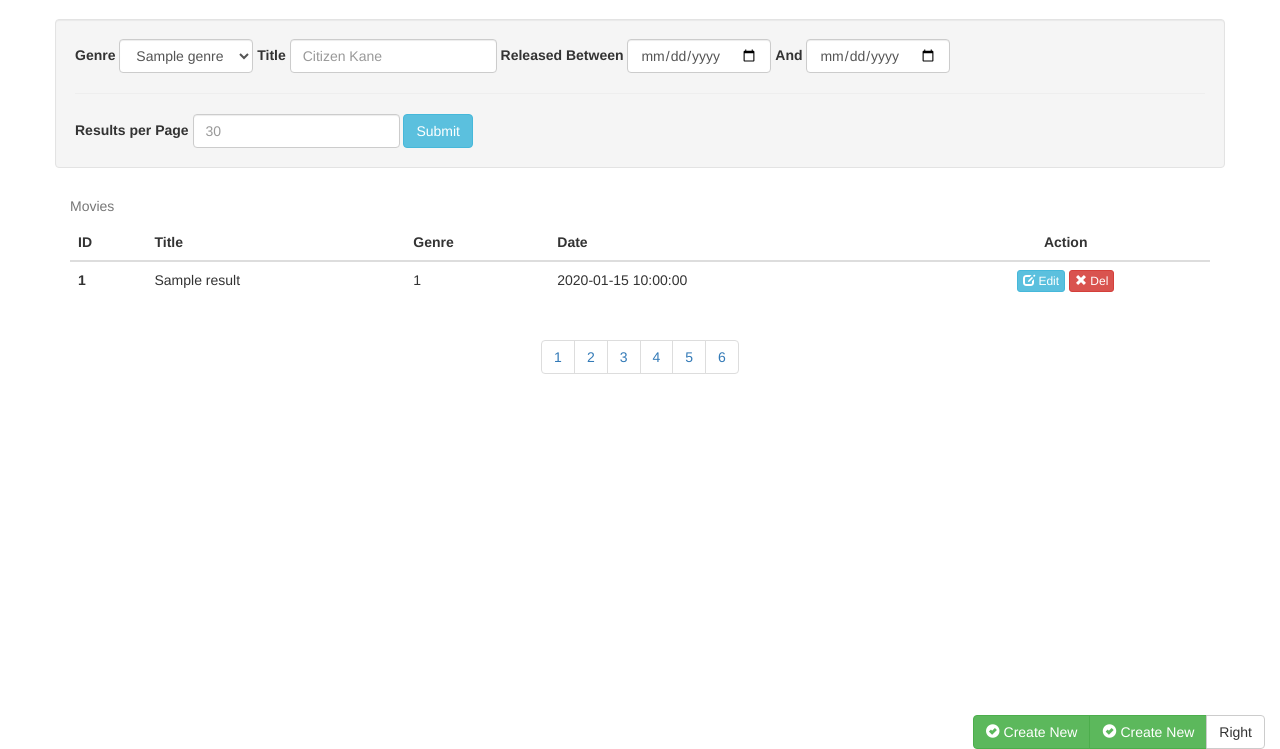
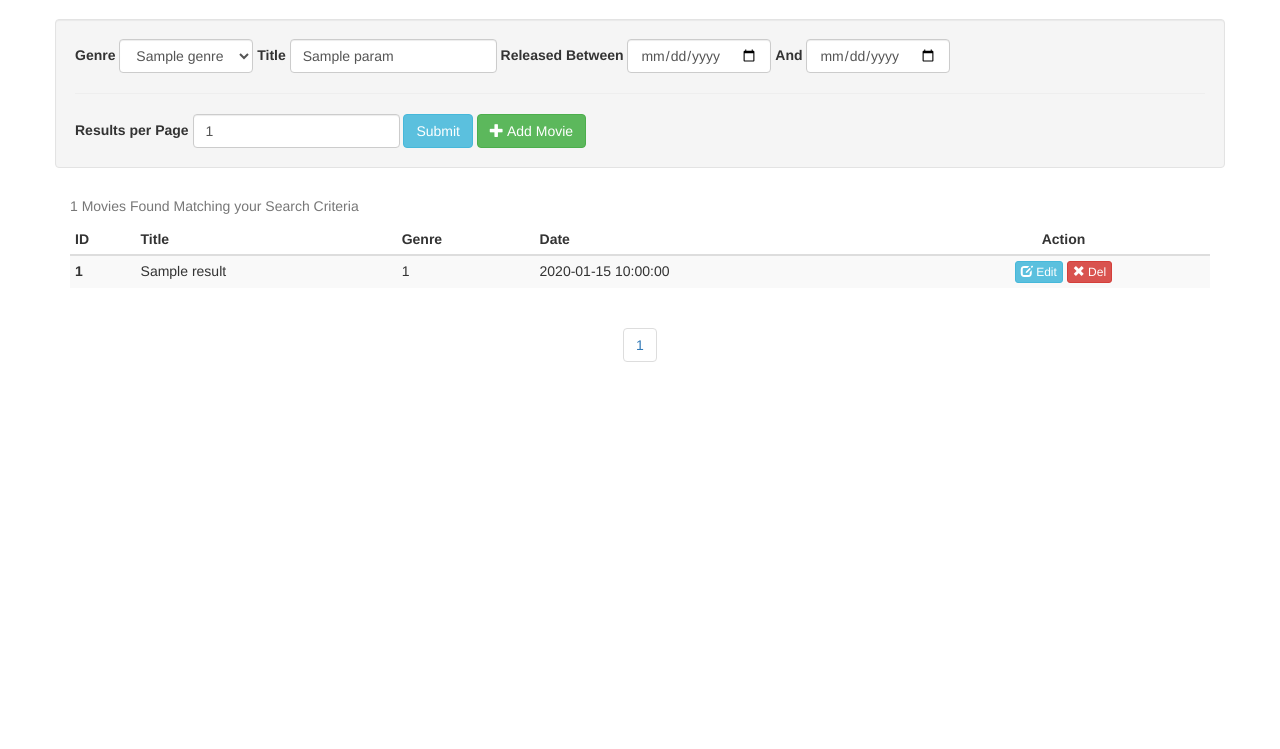
Before and after one commit to tlherr/Movies, a PHP site: template templates/movies.html.twig in a window 1280 px wide. Shown: the part 51-800 px from the top of the page. Run offline with PHP 8.4, Linux system fonts and the light colour scheme; the template is opened without the code that fills it: most values are stand-ins (such as "Sample title", 1, 10 or a date in 2020); a stand-in replaces the project's code that opens the database connection; some libraries are stand-ins or nearby versions.

Commit message:
Changed movie display output and query structure. Search now working

```diff
--- a/templates/movies.html.twig
+++ b/templates/movies.html.twig
@@ -5,33 +5,20 @@
 {% block content %}
 
     <div class="row">
-        <div class="col-lg-6 static-control position-bottom-right">
-
-            <div class="btn-group pull-right" role="group" aria-label="CRUD Actions">
-                <a href="create_movie.php" class="btn btn-success" role="button">
-                    <span class="glyphicon glyphicon-ok-sign" aria-hidden="true"></span>
-                    Create New
-                </a>
-                <a href="create_movie.php" class="btn btn-success" role="button">
-                    <span class="glyphicon glyphicon-ok-sign" aria-hidden="true"></span>
-                    Create New
-                </a>
-                <button type="button" class="btn btn-default">Right</button>
-            </div>
-
-        </div>
-    </div>
-
-    <div class="row">
         <div class="col-lg-12 well">
             <form class="form-inline" action="movies.php" method="POST">
 
-                {% if genres is not empty %}
+                {% if genre_ids is not empty %}
                 <div class="form-group">
                     <label for="movieGenre">Genre</label>
-                    <select class="form-control" id="movieGenre" name="genre">
-                        {% for genre in genres %}
-                            <option value="{{ genre.id }}">{{ genre.genre }}</option>
+                    <select class="form-control" id="movieGenre" name="genre_id">
+
+                        {% if movies.params.genre_id is empty %}
+                            <option disabled selected> -- select an option -- </option>
+                        {% endif %}
+
+                        {% for genre in genre_ids %}
+                            <option value="{{ genre.id }}" {% if movies.params.genre_id is not empty %}{% if movies.params.genre_id==genre.id %}selected{% endif %}{% endif %}>{{ genre.genre }}</option>
                         {% endfor %}
                     </select>
                 </div>
@@ -39,31 +26,36 @@
 
                 <div class="form-group">
                     <label for="movieTitle">Title</label>
-                    <input type="text" class="form-control" id="movieTitle" name="movieTitle" placeholder="Citizen Kane">
+                    <input type="text" class="form-control" id="movieTitle" name="movieTitle" placeholder="Citizen Kane" {% if movies.params.title is not empty %} value="{{ movies.params.title }}" {% endif %}>
                 </div>
                 <div class="form-group">
                     <label for="releasedFrom">Released Between</label>
-                    <input type="date" class="form-control" id="releasedFrom" name="releasedFrom">
+                    <input type="date" class="form-control" id="releasedFrom" name="releasedFrom" {% if movies.params.releasedFrom is not empty %} value="{{ movies.params.releasedFrom }}" {% endif %}>
                 </div>
                 <div class="form-group">
                     <label for="releasedTo">And</label>
-                    <input type="date" class="form-control" id="releasedTo" name="releasedTo">
+                    <input type="date" class="form-control" id="releasedTo" name="releasedTo" {% if movies.params.releasedTo is not empty %} value="{{ movies.params.releasedTo }}" {% endif %}>
                 </div>
                 <hr>
                 <div class="form-group">
                     <label for="pageResults">Results per Page</label>
-                    <input type="number" class="form-control" id="pageResults" placeholder="30" name="pageResults">
+                    <input type="number" class="form-control" id="pageResults" placeholder="30" name="pageResults" {% if movies.results_per_page is not empty %} value="{{ movies.results_per_page }}" {% endif %}>
                 </div>
 
                 <button type="submit" name="submit" class="btn btn-info">Submit</button>
+
+                <a href="add_movie.php" class="btn btn-success" role="button">
+                    <span class="glyphicon glyphicon-plus" aria-hidden="true"></span>
+                    Add Movie
+                </a>
             </form>
         </div>
     </div>
 
     <div class="row">
         <div class="col-lg-12">
-            <table class="table">
-                <caption>Movies</caption>
+            <table class="table table-striped table-hover table-condensed">
+                <caption>{% if movies.result_count is not empty %}{{ movies.result_count }} Movies Found{% else %}0 Movies Found{% endif %} Matching your Search Criteria</caption>
                 <thead>
                 <tr>
                     <th>ID</th>
@@ -79,10 +71,13 @@
                     {% for movie in movies.results %}
                         <tr>
                             <th scope="row">{{ movie.id }}</th>
-                            <td>{{ movie.title }}</td>
+                            <td>{{ movie.title|length > 50 ? movie.title|slice(0, 50) ~ '...' : movie.title  }}</td>
                             <td>{{ movie.genre_id }}</td>
                             <td>{{ movie.date }}</td>
-                            <td class="text-center"><a class='btn btn-info btn-xs' href="#"><span class="glyphicon glyphicon-edit"></span> Edit</a> <a href="#" class="btn btn-danger btn-xs"><span class="glyphicon glyphicon-remove"></span> Del</a></td>
+                            <td class="text-center">
+                                <a class='btn btn-info btn-xs' href="delete_movie.php?movie_id={{ movie.id }}"><span class="glyphicon glyphicon-edit"></span> Edit</a>
+                                <a href="edit_movie.php?movie_id={{ movie.id }}" class="btn btn-danger btn-xs"><span class="glyphicon glyphicon-remove"></span> Del</a>
+                            </td>
                         </tr>
                     {% endfor %}
                 {% endif %}
@@ -91,12 +86,12 @@
         </div>
     </div>
 
-    {% if movies is not empty %}
+    {% if movies.results is not empty %}
     <div class="row">
         <div class="col-md-12 text-center">
             <nav>
                 <ul class="pagination">
-                    {% if movies.current_page > movies.pages %}
+                    {% if (movies.current_page-1)>=1 %}
                     <li>
                         <a href="movies.php?page={{ movies.current_page - 1 }}" aria-label="Previous">
                             <span aria-hidden="true">&laquo;</span>
@@ -104,8 +99,10 @@
                     </li>
                     {% endif %}
 
-                    {% for row in movies.current_page..movies.current_page+5 %}
+                    {% for row in movies.current_page..movies.pages %}
+                        {% if loop.index < 10 %}
                         <li><a href="movies.php?page={{ row }}">{{ row }}</a></li>
+                        {% endif %}
                     {% endfor %}
 
                     {% if movies.current_page < movies.pages %}
```
Also changed, not shown: common.inc.php (+37 -4 lines), web/movies.php (+35 -7 lines).
